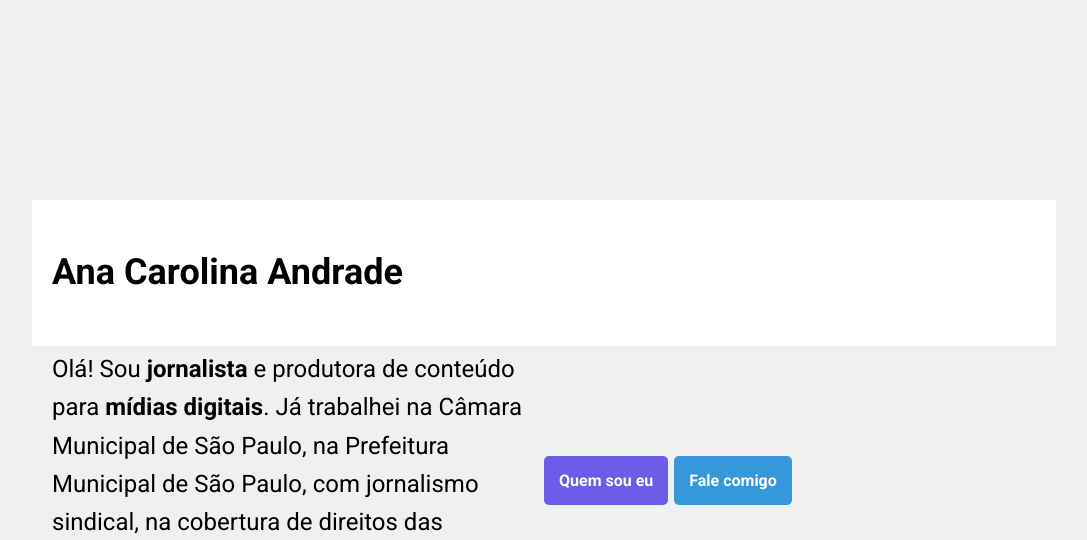
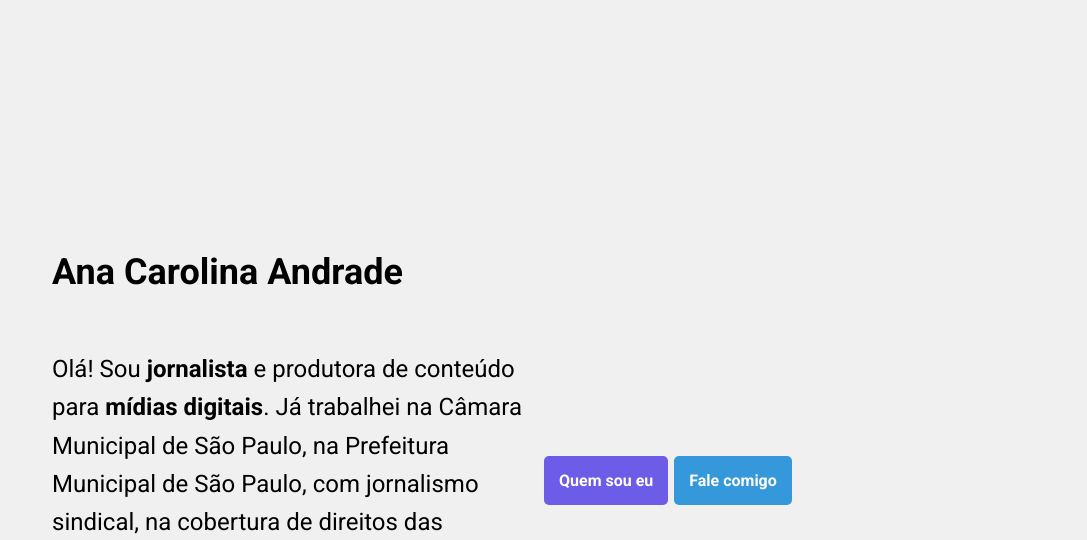
Before and after one commit to carol00andrade/portfoliosite, a Flask app: page / in a window 1280 px wide. Shown: the part 139-679 px from the top of the page, without its empty margins (96-1183 px from the left). Run offline with Flask 3, Linux system fonts and the light colour scheme.

Commit message:
Update portfolio.html

```diff
--- a/templates/portfolio.html
+++ b/templates/portfolio.html
@@ -19,6 +19,8 @@
                 align-items: center;
                 background-color: #f0f0f0;
                 padding: 10px 20px;
+                width: 100%;
+                box-sizing: border-box;
             }
             .navbar ul {
                 list-style: none;
@@ -47,13 +49,13 @@
                 margin-top: 7cm;
                 text-align: left;
                 margin-bottom: 3cm;
-                background-color: #FFFFFF;
+
             }
             .content h1 {
                 font-size: 36px;
                 font-weight: bold;
                  text-align: left;
-                 background-color: #FFFFFF;
+
             }
             .content p {
                 font-size: 24px;
@@ -112,7 +114,7 @@
                 <p>Olá! Sou <strong>jornalista</strong> e produtora de conteúdo para <strong>mídias digitais</strong>. Já trabalhei na Câmara Municipal de São Paulo, na Prefeitura Municipal de São Paulo, com jornalismo sindical, na cobertura de direitos das mulheres e no BandNews TV. Hoje sou freelancer.</p>
             </div>
         </div>
-        <style="text-align: left;" div class="buttons">
+        <div class="buttons" style="text-align: left;">
             <a href="#" class="home-link">Quem sou eu</a>
             <a href="#" class="home-link-blue">Fale comigo</a>
         </div>
```
